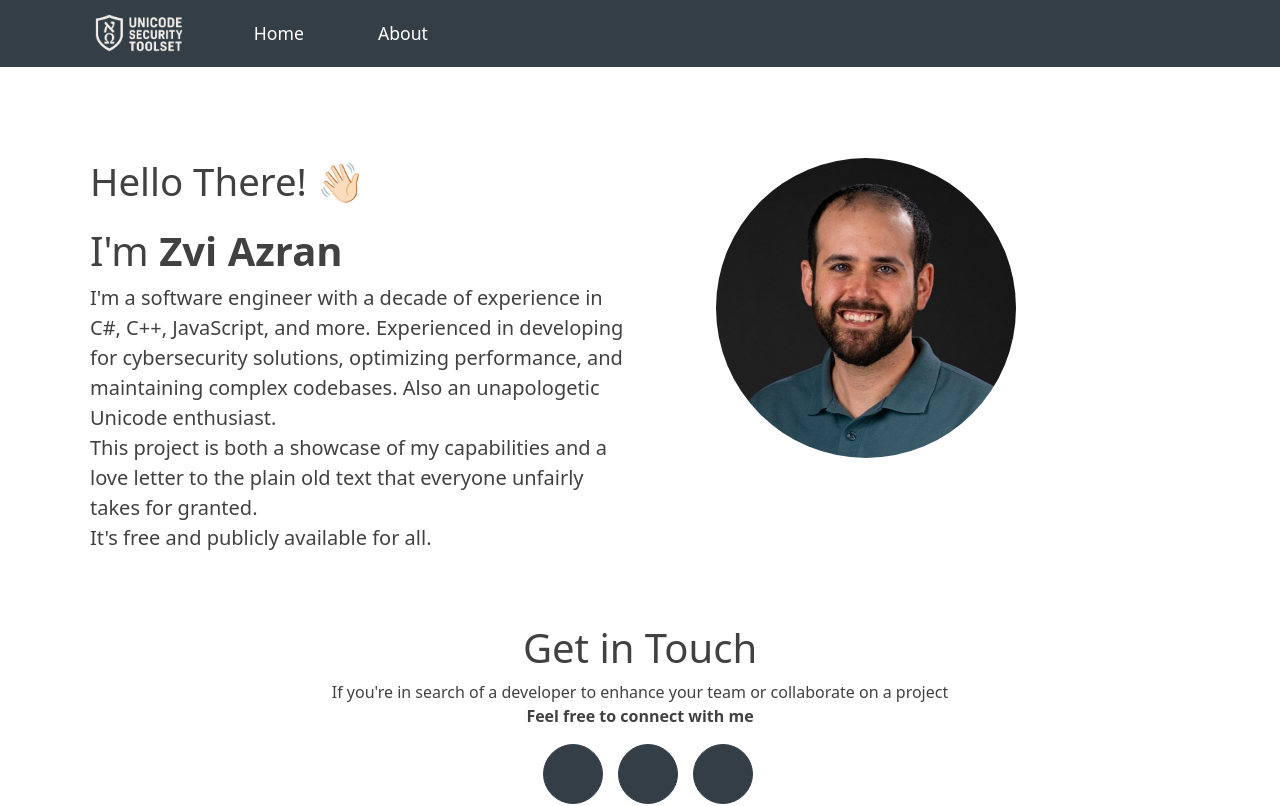
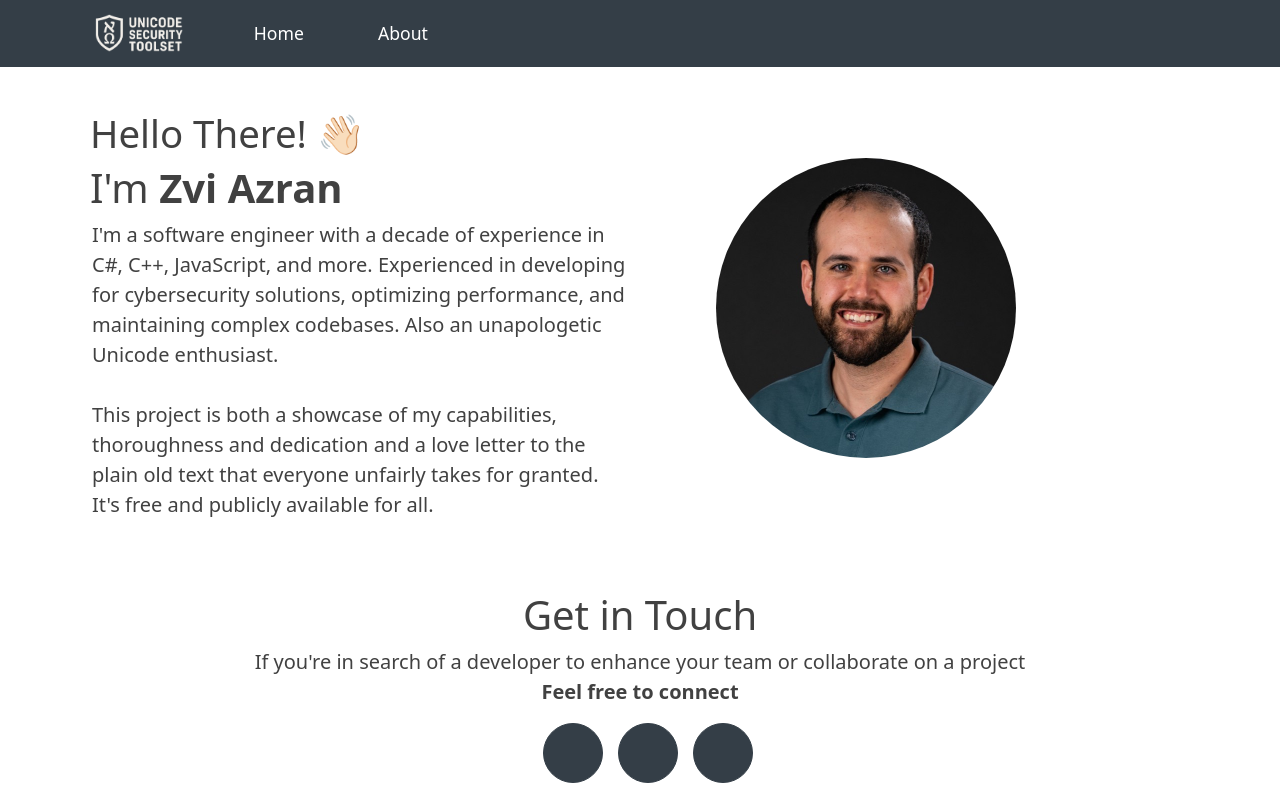
Before and after one commit to zviazran/unicode-toolset, a React (Vite) app: page /unicode-toolset/about in a window 1280 px wide. Shown: the top 806 px of the page. Built offline with nearby package versions, Linux system fonts and the light colour scheme; some icons are missing.

Commit message:
changes of ui adjustments and better heading description

```diff
--- a/package.json
+++ b/package.json
@@ -1,7 +1,7 @@
 {
   "name": "unicode-toolset",
   "description": "A Collection of heuristic tools for analyzing, editing, and visualizing Unicode characters.",
-  "version": "2.1.0",
+  "version": "2.1.1",
   "type": "module",
   "author": "Zvi Azran",
   "scripts": {
--- a/src/App.css
+++ b/src/App.css
@@ -199,11 +199,11 @@ html {
   }
 }
 
-.home-header {
-  padding-top: 80px !important;
+.about-header {
+  padding-top: 2rem !important;
 }
 
-.home-section {
+.about-section {
   position: relative;
   z-index: -1;
   background-position: top center;
@@ -212,14 +212,14 @@ html {
   padding-top: 30px !important;
 }
 
-.home-content {
+.about-content {
   padding: 3rem 0 0rem !important;
   color: #414141;
   text-align: left;
 }
 
 .heading-description {
-  margin-left: 20px !important;
+  margin-left: 22px !important;
 }
 
 .heading {
@@ -232,20 +232,20 @@ html {
   padding-left: 20px !important;
 }
 
-.home-about-social {
+.about-social {
   text-align: center !important;
   padding-top: 25px;
   color: #414141 !important;
 }
 
-.home-about-social-links {
+.about-social-links {
   justify-content: center !important;
   display: inline-flex !important;
   position: relative !important;
   padding-inline-start: 0 !important;
 }
 
-.home-social-icons {
+.about-social-icons {
   position: relative !important;
   display: inline-block !important;
   width: 60px !important;
@@ -259,7 +259,7 @@ html {
   border: 1px solid #343e47;
 }
 
-.home-social-icons::before {
+.about-social-icons::before {
   content: "";
   position: absolute;
   top: 0;
@@ -273,12 +273,12 @@ html {
   z-index: -1;
 }
 
-.home-social-icons:hover::before {
+.about-social-icons:hover::before {
   transform: scale(1.1);
   box-shadow: 0 0 15px #414141;
 }
 
-.home-social-icons:hover {
+.about-social-icons:hover {
   color: #414141;
   box-shadow: 0 0 5px #414141;
   text-shadow: 0 0 2px #414141;
--- a/src/components/About/About.tsx
+++ b/src/components/About/About.tsx
@@ -10,24 +10,24 @@ const About: React.FC = () => {
   return (
     <div className="about-resume">
       <section>
-        <Container fluid className="home-section" id="home">
-          <Container className="home-content">
+        <Container fluid className="about-section">
+          <Container className="about-content">
             <Row>
-              <Col md={6} className="home-header">
-                <h1 style={{ paddingBottom: 15 }} className="heading">
+              <Col md={6} className="about-header">
+                <h1 className="heading">
                   Hello There!{" "}
                   <span className="wave" role="img" aria-labelledby="wave">
                     👋🏻
                   </span>
                 </h1>
 
-                <h1 className="heading-name">
+                <h2 className="heading-name">
                   I'm
                   <strong className="main-name"> Zvi Azran</strong>
-                </h1>
+                </h2>
 
                 <p className="heading-description blockquote">
-                  I'm a software engineer with a decade of experience in C#, C++, JavaScript, and more. Experienced in developing for cybersecurity solutions, optimizing performance, and maintaining complex codebases. Also an unapologetic Unicode enthusiast.<br/>This project is both a showcase of my capabilities and a love letter to the plain old text that everyone unfairly takes for granted.<br/>It's free and publicly available for all.
+                  I'm a software engineer with a decade of experience in C#, C++, JavaScript, and more. Experienced in developing for cybersecurity solutions, optimizing performance, and maintaining complex codebases. Also an unapologetic Unicode enthusiast.<br/><br/>This project is both a showcase of my capabilities, thoroughness and dedication and a love letter to the plain old text that everyone unfairly takes for granted.<br/>It's free and publicly available for all.
                 </p>
               </Col>
 
@@ -40,12 +40,12 @@ const About: React.FC = () => {
 
         <Container>
           <Row>
-            <Col md={12} className="home-about-social">
+            <Col md={12} className="about-social">
               <h1>Get in Touch</h1>
-              <p>
+              <p style={{ fontSize: 20 }} >
                 If you're in search of a developer to enhance your team or collaborate on a project
                 <br />
-                <strong>Feel free to connect with me</strong>
+                <strong>Feel free to connect</strong>
               </p>
               <SocialMedia />
             </Col>
--- a/src/components/SocialMedia.tsx
+++ b/src/components/SocialMedia.tsx
@@ -2,13 +2,13 @@ import { Icon } from '@iconify/react';
 
 function SocialMedia() {
   return (
-    <ul className="home-about-social-links">
+    <ul className="about-social-links">
       <li className="social-icons">
         <a
           href="https://github.com/zviazran"
           target="_blank"
           rel="noreferrer"
-          className="icon-colour home-social-icons"
+          className="icon-colour about-social-icons"
         >
           <Icon icon="mdi:github" className="social-icon" />
         </a>
@@ -18,7 +18,7 @@ function SocialMedia() {
           href="https://www.linkedin.com/in/zvi-azran-131956121"
           target="_blank"
           rel="noreferrer"
-          className="icon-colour home-social-icons"
+          className="icon-colour about-social-icons"
         >
           <Icon icon="fa6-brands:linkedin-in" className="social-icon" />
         </a>
@@ -28,7 +28,7 @@ function SocialMedia() {
           href="mailto:zviazran@gmail.com"
           target="_blank"
           rel="noreferrer"
-          className="icon-colour home-social-icons"
+          className="icon-colour about-social-icons"
         >
           <Icon icon="mdi:email" className="social-icon" />
         </a>
```
